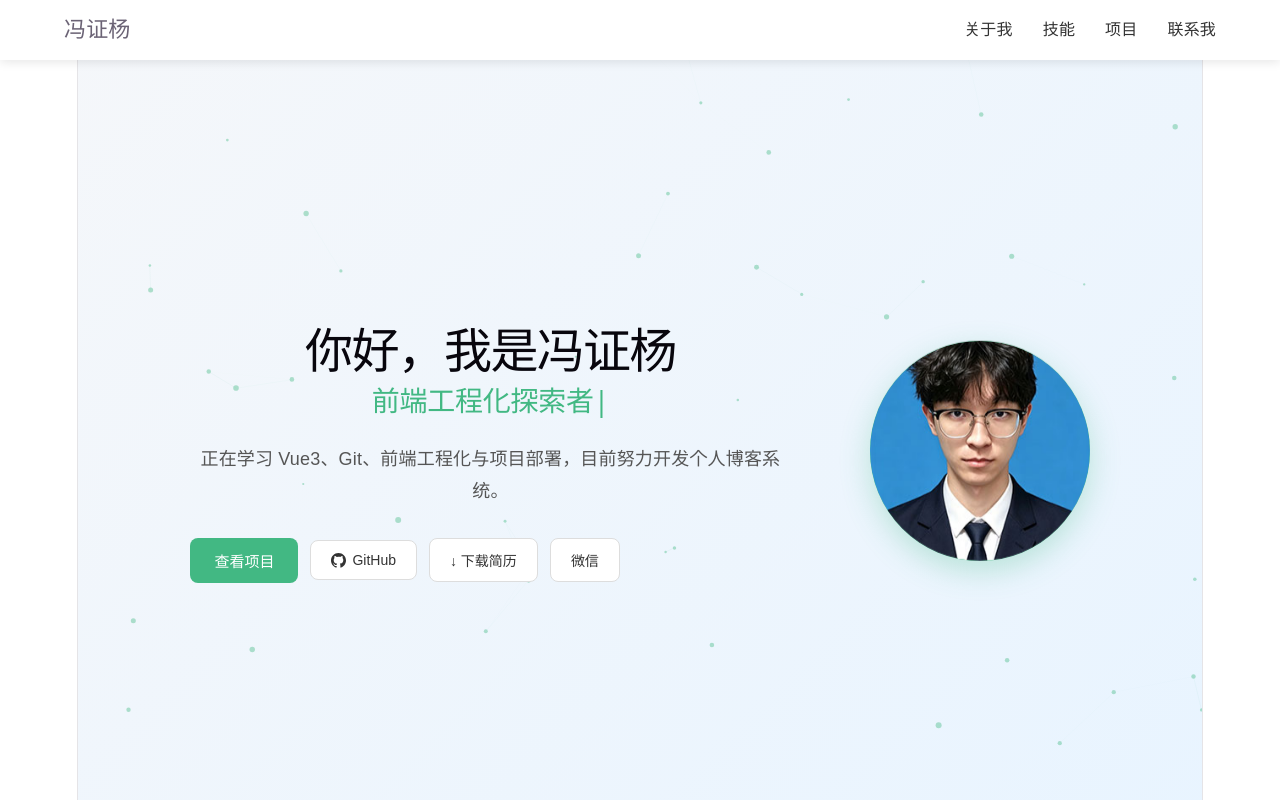
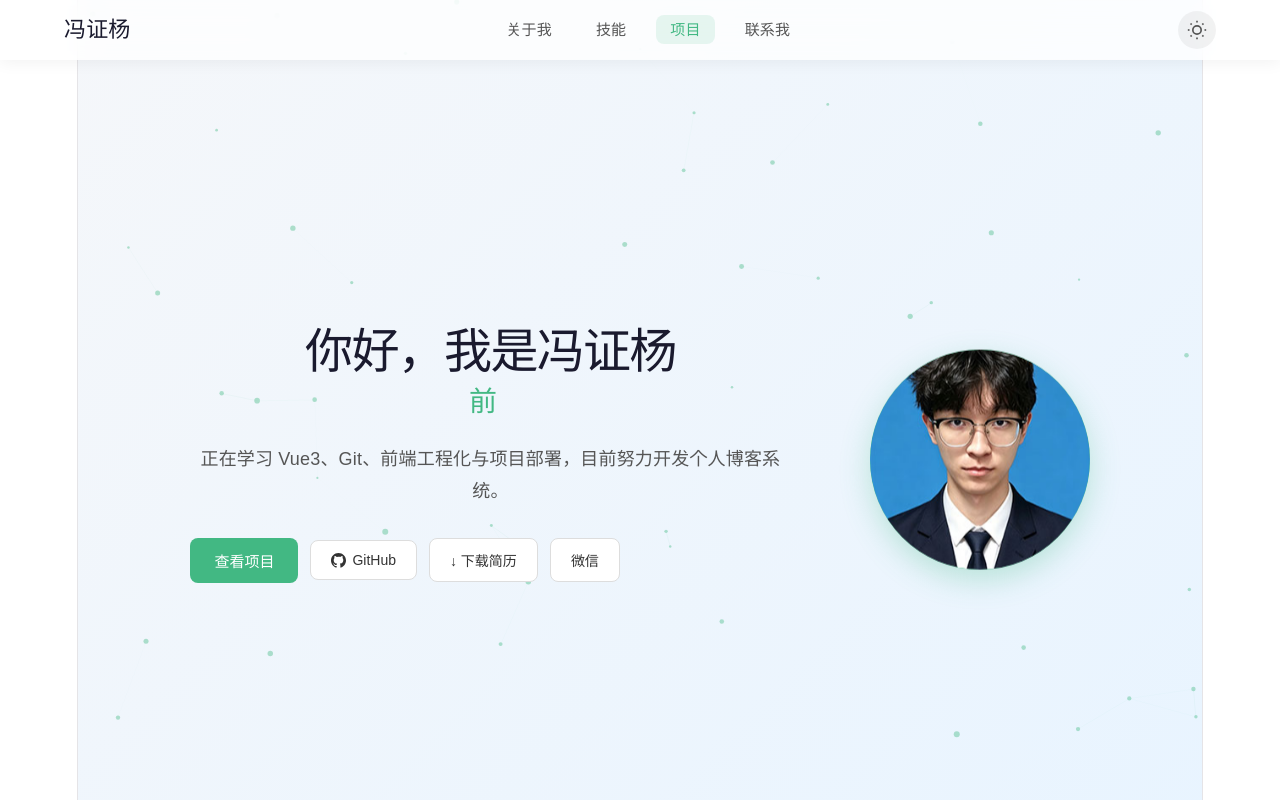
Before and after one commit to horizon0410/personal-website, a Vue app: page / in a window 1280 px wide. Shown: the top 800 px of the page. Built offline with nearby package versions, Linux system fonts and the light colour scheme.

Commit message:
feat:添加了毛玻璃导航栏与当前栏目高亮，还有深色模式切换，但效果不佳

```diff
--- a/src/components/About.vue
+++ b/src/components/About.vue
@@ -77,12 +77,22 @@ const stats = [
 .about {
   padding: 90px 10%;
   background: white;
+  transition: background 0.3s ease;
+}
+
+:global(.dark) .about {
+  background: #1a1a2e;
 }
 
 .section-title {
   font-size: clamp(26px, 3vw, 36px);
   margin: 0 0 40px;
   color: #1a1a2e;
+  transition: color 0.3s ease;
+}
+
+:global(.dark) .section-title {
+  color: #fff;
 }
 
 /* ── 个人简介卡片 ── */
@@ -93,7 +103,13 @@ const stats = [
   margin-bottom: 60px;
   box-shadow: 0 4px 20px rgba(0,0,0,0.06);
   border: 1px solid rgba(66,184,131,0.1);
-  transition: transform 0.25s ease, box-shadow 0.25s ease;
+  transition: transform 0.25s ease, box-shadow 0.25s ease, background 0.3s ease, border-color 0.3s ease;
+}
+
+:global(.dark) .intro-card {
+  background: linear-gradient(135deg, #252541 0%, #2a2a42 100%);
+  border-color: rgba(100,216,168,0.15);
+  box-shadow: 0 4px 20px rgba(0,0,0,0.3);
 }
 
 .intro-card:hover {
@@ -101,11 +117,20 @@ const stats = [
   box-shadow: 0 12px 36px rgba(66,184,131,0.12);
 }
 
+:global(.dark) .intro-card:hover {
+  box-shadow: 0 12px 36px rgba(100,216,168,0.15);
+}
+
 .intro-card p {
   line-height: 1.9;
   color: #444;
   margin: 0 0 14px;
   font-size: 15px;
+  transition: color 0.3s ease;
+}
+
+:global(.dark) .intro-card p {
+  color: #ccc;
 }
 
 .intro-card p:last-child {
@@ -115,6 +140,11 @@ const stats = [
 .intro-card strong {
   color: #42b883;
   font-weight: 600;
+  transition: color 0.3s ease;
+}
+
+:global(.dark) .intro-card strong {
+  color: #64d8a8;
 }
 
 /* ── 时间轴 ── */
@@ -127,6 +157,11 @@ const stats = [
   margin: 0 0 32px;
   color: #333;
   font-weight: 600;
+  transition: color 0.3s ease;
+}
+
+:global(.dark) .subsection-title {
+  color: #e0e0e0;
 }
 
 .timeline {
@@ -171,7 +206,12 @@ const stats = [
   background: white;
   border: 3px solid #42b883;
   box-shadow: 0 0 0 4px rgba(66,184,131,0.15);
-  transition: transform 0.25s ease, box-shadow 0.25s ease;
+  transition: transform 0.25s ease, box-shadow 0.25s ease, background 0.3s ease;
+}
+
+:global(.dark) .dot {
+  background: #1a1a2e;
+  border-color: #64d8a8;
 }
 
 .timeline-item:hover .dot {
@@ -185,12 +225,21 @@ const stats = [
   border-radius: 12px;
   padding: 20px 24px;
   border-left: 3px solid #42b883;
-  transition: transform 0.25s ease, box-shadow 0.25s ease;
+  transition: transform 0.25s ease, box-shadow 0.25s ease, background 0.3s ease, border-color 0.3s ease;
+}
+
+:global(.dark) .timeline-content {
+  background: #252541;
+  border-color: #64d8a8;
 }
 
 .timeline-item:hover .timeline-content {
   transform: translateX(6px);
   box-shadow: 0 6px 20px rgba(0,0,0,0.08);
+}
+
+:global(.dark) .timeline-item:hover .timeline-content {
+  box-shadow: 0 6px 20px rgba(0,0,0,0.4);
 }
 
 .year {
@@ -202,6 +251,12 @@ const stats = [
   padding: 3px 12px;
   border-radius: 999px;
   margin-bottom: 8px;
+  transition: background 0.3s ease;
+}
+
+:global(.dark) .year {
+  background: #64d8a8;
+  color: #1a1a2e;
 }
 
 .timeline-content h4 {
@@ -209,6 +264,11 @@ const stats = [
   color: #222;
   margin: 8px 0 6px;
   font-weight: 600;
+  transition: color 0.3s ease;
+}
+
+:global(.dark) .timeline-content h4 {
+  color: #e0e0e0;
 }
 
 .timeline-content p {
@@ -216,6 +276,11 @@ const stats = [
   line-height: 1.7;
   color: #555;
   margin: 0;
+  transition: color 0.3s ease;
+}
+
+:global(.dark) .timeline-content p {
+  color: #aaa;
 }
 
 /* ── 统计卡片 ── */
--- a/src/components/Contact.vue
+++ b/src/components/Contact.vue
@@ -15,11 +15,31 @@
 .contact {
   padding: 80px;
   background: #f5f7fa;
+  transition: background 0.3s ease;
+}
+
+:global(.dark) .contact {
+  background: #1a1a2e;
 }
 
 .contact h2 {
   font-size: 36px;
   margin-bottom: 20px;
+  color: #1a1a2e;
+  transition: color 0.3s ease;
+}
+
+:global(.dark) .contact h2 {
+  color: #fff;
+}
+
+.contact > p {
+  color: #555;
+  transition: color 0.3s ease;
+}
+
+:global(.dark) .contact > p {
+  color: #bbb;
 }
 
 .contact-info {
@@ -29,5 +49,11 @@
 .contact-info p {
   margin-bottom: 12px;
   font-size: 18px;
+  color: #333;
+  transition: color 0.3s ease;
+}
+
+:global(.dark) .contact-info p {
+  color: #ccc;
 }
 </style>
--- a/src/components/Hero.vue
+++ b/src/components/Hero.vue
@@ -117,6 +117,11 @@ onUnmounted(() => {
   padding: 60px 10% 0;
   background: linear-gradient(135deg, #f5f7fa 0%, #e8f4ff 100%);
   overflow: hidden;
+  transition: background 0.3s ease;
+}
+
+:global(.dark) .hero {
+  background: linear-gradient(135deg, #1a1a2e 0%, #16213e 100%);
 }
 
 .particles {
@@ -144,18 +149,34 @@ onUnmounted(() => {
 .hero-text h1 {
   font-size: clamp(28px, 4vw, 48px);
   margin: 0 0 20px 0;
+  color: #1a1a2e;
+  transition: color 0.3s ease;
+}
+
+:global(.dark) .hero-text h1 {
+  color: #fff;
 }
 
 .hero-text h2 {
   font-size: clamp(18px, 2.5vw, 28px);
   color: #42b883;
   margin: 0 0 20px 0;
+  transition: color 0.3s ease;
+}
+
+:global(.dark) .hero-text h2 {
+  color: #64d8a8;
 }
 
 .hero-text p {
   line-height: 1.8;
   color: #555;
   margin: 0;
+  transition: color 0.3s ease;
+}
+
+:global(.dark) .hero-text p {
+  color: #bbb;
 }
 
 .buttons {
@@ -191,9 +212,21 @@ onUnmounted(() => {
   display: flex;
   align-items: center;
   gap: 6px;
-  transition: transform 0.2s, box-shadow 0.2s;
+  transition: transform 0.2s, box-shadow 0.2s, background 0.3s, color 0.3s, border-color 0.3s;
 }
 .btn-outline:hover { transform: translateY(-3px); box-shadow: 0 4px 12px rgba(0,0,0,0.1); }
+
+:global(.dark) .btn-outline {
+  background: rgba(255, 255, 255, 0.1);
+  color: #ddd;
+  border-color: rgba(255, 255, 255, 0.2);
+}
+
+:global(.dark) .btn-outline:hover {
+  background: rgba(255, 255, 255, 0.15);
+  color: #fff;
+  box-shadow: 0 4px 12px rgba(0,0,0,0.4);
+}
 
 .wechat-wrap {
   position: relative;
@@ -214,6 +247,12 @@ onUnmounted(() => {
   gap: 8px;
   white-space: nowrap;
   z-index: 100;
+  transition: background 0.3s ease, box-shadow 0.3s ease;
+}
+
+:global(.dark) .qr-popup {
+  background: #2a2a3e;
+  box-shadow: 0 8px 30px rgba(0,0,0,0.5);
 }
 
 .qr-popup img {
@@ -226,6 +265,11 @@ onUnmounted(() => {
 .qr-popup span {
   font-size: 12px;
   color: #888;
+  transition: color 0.3s ease;
+}
+
+:global(.dark) .qr-popup span {
+  color: #aaa;
 }
 
 .qr-pop-enter-active, .qr-pop-leave-active { transition: opacity 0.2s, transform 0.2s; }
--- a/src/components/Navbar.vue
+++ b/src/components/Navbar.vue
@@ -1,15 +1,81 @@
+<script setup>
+import { ref, onMounted, onUnmounted } from 'vue'
+
+const sections = ['about', 'skills', 'projects', 'contact']
+const activeSection = ref('')
+const isDark = ref(false)
+
+function updateActiveSection() {
+  const scrollPos = window.scrollY + 100
+  for (const id of sections) {
+    const el = document.getElementById(id)
+    if (el) {
+      const top = el.offsetTop
+      const height = el.offsetHeight
+      if (scrollPos >= top && scrollPos < top + height) {
+        activeSection.value = id
+        return
+      }
+    }
+  }
+}
+
+function toggleDark() {
+  isDark.value = !isDark.value
+  document.documentElement.classList.toggle('dark', isDark.value)
+  localStorage.setItem('theme', isDark.value ? 'dark' : 'light')
+}
+
+onMounted(() => {
+  // 加载主题偏好
+  const saved = localStorage.getItem('theme')
+  if (saved === 'dark' || (!saved && window.matchMedia('(prefers-color-scheme: dark)').matches)) {
+    isDark.value = true
+    document.documentElement.classList.add('dark')
+  }
+
+  updateActiveSection()
+  window.addEventListener('scroll', updateActiveSection)
+})
+
+onUnmounted(() => {
+  window.removeEventListener('scroll', updateActiveSection)
+})
+</script>
+
 <template>
   <nav class="navbar">
-    <div class="logo">
-      冯证杨
-    </div>
+    <div class="logo">冯证杨</div>
 
     <ul class="nav-links">
-      <li><a href="#about">关于我</a></li>
-      <li><a href="#skills">技能</a></li>
-      <li><a href="#projects">项目</a></li>
-      <li><a href="#contact">联系我</a></li>
+      <li v-for="section in sections" :key="section">
+        <a
+          :href="`#${section}`"
+          :class="{ active: activeSection === section }"
+        >
+          {{ section === 'about' ? '关于我' :
+             section === 'skills' ? '技能' :
+             section === 'projects' ? '项目' : '联系我' }}
+        </a>
+      </li>
     </ul>
+
+    <button class="theme-toggle" @click="toggleDark" :aria-label="isDark ? '切换到浅色模式' : '切换到深色模式'">
+      <svg v-if="!isDark" width="20" height="20" viewBox="0 0 24 24" fill="none" stroke="currentColor" stroke-width="2">
+        <circle cx="12" cy="12" r="5"/>
+        <line x1="12" y1="1" x2="12" y2="3"/>
+        <line x1="12" y1="21" x2="12" y2="23"/>
+        <line x1="4.22" y1="4.22" x2="5.64" y2="5.64"/>
+        <line x1="18.36" y1="18.36" x2="19.78" y2="19.78"/>
+        <line x1="1" y1="12" x2="3" y2="12"/>
+        <line x1="21" y1="12" x2="23" y2="12"/>
+        <line x1="4.22" y1="19.78" x2="5.64" y2="18.36"/>
+        <line x1="18.36" y1="5.64" x2="19.78" y2="4.22"/>
+      </svg>
+      <svg v-else width="20" height="20" viewBox="0 0 24 24" fill="currentColor">
+        <path d="M21 12.79A9 9 0 1 1 11.21 3 7 7 0 0 0 21 12.79z"/>
+      </svg>
+    </button>
   </nav>
 </template>
 
@@ -19,22 +85,24 @@
   top: 0;
   left: 0;
   right: 0;
-
   height: 60px;
-
-  background: white;
-
+  background: rgba(255, 255, 255, 0.75);
+  backdrop-filter: blur(12px);
+  -webkit-backdrop-filter: blur(12px);
   display: flex;
   justify-content: space-between;
   align-items: center;
-
   padding: 0 5%;
   max-width: 1400px;
   margin: 0 auto;
+  box-shadow: 0 2px 16px rgba(0, 0, 0, 0.06);
+  z-index: 1000;
+  transition: background 0.3s ease, box-shadow 0.3s ease;
+}
 
-  box-shadow: 0 2px 10px rgba(0,0,0,0.1);
-
-  z-index: 1000;
+:global(.dark) .navbar {
+  background: rgba(26, 26, 46, 0.85);
+  box-shadow: 0 2px 16px rgba(0, 0, 0, 0.3);
 }
 
 .logo {
@@ -42,23 +110,91 @@
   font-weight: bold;
   white-space: nowrap;
   flex-shrink: 0;
+  color: #1a1a2e;
+  transition: color 0.3s ease;
+}
+
+:global(.dark) .logo {
+  color: #fff;
 }
 
 .nav-links {
   display: flex;
-  gap: clamp(15px, 3vw, 30px);
+  gap: clamp(8px, 2vw, 16px);
   list-style: none;
   margin: 0;
   padding: 0;
   flex-wrap: wrap;
-  justify-content: flex-end;
+  align-items: center;
 }
 
 .nav-links a {
+  position: relative;
   text-decoration: none;
-  color: #333;
-  font-size: clamp(14px, 2.5vw, 16px);
+  color: #555;
+  font-size: clamp(14px, 2.5vw, 15px);
   white-space: nowrap;
+  padding: 6px 14px;
+  border-radius: 8px;
+  transition: color 0.25s ease, background 0.25s ease;
+}
+
+:global(.dark) .nav-links a {
+  color: #ccc;
+}
+
+.nav-links a:hover {
+  color: #42b883;
+  background: rgba(66, 184, 131, 0.08);
+}
+
+:global(.dark) .nav-links a:hover {
+  color: #64d8a8;
+  background: rgba(100, 216, 168, 0.12);
+}
+
+.nav-links a.active {
+  color: #42b883;
+  background: rgba(66, 184, 131, 0.12);
+  font-weight: 600;
+}
+
+:global(.dark) .nav-links a.active {
+  color: #64d8a8;
+  background: rgba(100, 216, 168, 0.18);
+}
+
+/* ── Theme Toggle ── */
+.theme-toggle {
+  display: flex;
+  align-items: center;
+  justify-content: center;
+  width: 38px;
+  height: 38px;
+  border-radius: 50%;
+  border: none;
+  background: rgba(0, 0, 0, 0.05);
+  color: #555;
+  cursor: pointer;
+  transition: background 0.25s ease, color 0.25s ease, transform 0.2s ease;
+  margin-left: 12px;
+  flex-shrink: 0;
+}
+
+.theme-toggle:hover {
+  background: rgba(66, 184, 131, 0.15);
+  color: #42b883;
+  transform: rotate(15deg) scale(1.08);
+}
+
+:global(.dark) .theme-toggle {
+  background: rgba(255, 255, 255, 0.1);
+  color: #ddd;
+}
+
+:global(.dark) .theme-toggle:hover {
+  background: rgba(100, 216, 168, 0.2);
+  color: #64d8a8;
 }
 
 @media (max-width: 768px) {
@@ -67,7 +203,18 @@
   }
 
   .nav-links {
-    gap: 10px;
+    gap: 6px;
+  }
+
+  .nav-links a {
+    padding: 5px 10px;
+    font-size: 13px;
+  }
+
+  .theme-toggle {
+    width: 34px;
+    height: 34px;
+    margin-left: 8px;
   }
 }
 </style>
--- a/src/components/Projects.vue
+++ b/src/components/Projects.vue
@@ -90,11 +90,22 @@ const close = () => { active.value = null }
 .projects {
   padding: 80px;
   background: #f9fafb;
+  transition: background 0.3s ease;
+}
+
+:global(.dark) .projects {
+  background: #16213e;
 }
 
 .projects h2 {
   font-size: 36px;
   margin-bottom: 40px;
+  color: #1a1a2e;
+  transition: color 0.3s ease;
+}
+
+:global(.dark) .projects h2 {
+  color: #fff;
 }
 
 .project-list {
@@ -112,7 +123,12 @@ const close = () => { active.value = null }
   display: flex;
   flex-direction: column;
   gap: 14px;
-  transition: transform 0.25s ease, box-shadow 0.25s ease;
+  transition: transform 0.25s ease, box-shadow 0.25s ease, background 0.3s ease;
+}
+
+:global(.dark) .project-card {
+  background: #252541;
+  box-shadow: 0 2px 10px rgba(0, 0, 0, 0.4);
 }
 
 .project-card:hover {
@@ -120,10 +136,19 @@ const close = () => { active.value = null }
   box-shadow: 0 12px 28px rgba(66, 184, 131, 0.18);
 }
 
+:global(.dark) .project-card:hover {
+  box-shadow: 0 12px 28px rgba(100, 216, 168, 0.25);
+}
+
 .project-card h3 {
   margin: 0;
   font-size: 18px;
   color: #222;
+  transition: color 0.3s ease;
+}
+
+:global(.dark) .project-card h3 {
+  color: #e0e0e0;
 }
 
 .project-card p {
@@ -132,6 +157,11 @@ const close = () => { active.value = null }
   color: #555;
   font-size: 14px;
   flex: 1;
+  transition: color 0.3s ease;
+}
+
+:global(.dark) .project-card p {
+  color: #aaa;
 }
 
 .tags {
@@ -147,6 +177,12 @@ const close = () => { active.value = null }
   padding: 3px 10px;
   border-radius: 20px;
   font-weight: 500;
+  transition: background 0.3s ease, color 0.3s ease;
+}
+
+:global(.dark) .tag {
+  background: rgba(100,216,168,0.15);
+  color: #64d8a8;
 }
 
 .detail-btn {
@@ -166,6 +202,15 @@ const close = () => { active.value = null }
   transform: translateY(-2px);
 }
 
+:global(.dark) .detail-btn {
+  background: #64d8a8;
+  color: #1a1a2e;
+}
+
+:global(.dark) .detail-btn:hover {
+  background: #52c896;
+}
+
 /* 弹窗 */
 .modal-mask {
   position: fixed;
@@ -175,6 +220,11 @@ const close = () => { active.value = null }
   align-items: center;
   justify-content: center;
   z-index: 2000;
+  transition: background 0.3s ease;
+}
+
+:global(.dark) .modal-mask {
+  background: rgba(0, 0, 0, 0.7);
 }
 
 .modal {
@@ -185,12 +235,23 @@ const close = () => { active.value = null }
   max-width: 520px;
   position: relative;
   box-shadow: 0 20px 60px rgba(0, 0, 0, 0.2);
+  transition: background 0.3s ease, box-shadow 0.3s ease;
+}
+
+:global(.dark) .modal {
+  background: #252541;
+  box-shadow: 0 20px 60px rgba(0, 0, 0, 0.6);
 }
 
 .modal h3 {
   font-size: 22px;
   margin: 0 0 12px;
   color: #222;
+  transition: color 0.3s ease;
+}
+
+:global(.dark) .modal h3 {
+  color: #e0e0e0;
 }
 
 .modal-summary {
@@ -198,12 +259,22 @@ const close = () => { active.value = null }
   line-height: 1.8;
   margin: 0 0 16px;
   font-size: 15px;
+  transition: color 0.3s ease;
+}
+
+:global(.dark) .modal-summary {
+  color: #aaa;
 }
 
 .modal h4 {
   margin: 20px 0 10px;
   font-size: 15px;
   color: #333;
+  transition: color 0.3s ease;
+}
+
+:global(.dark) .modal h4 {
+  color: #ccc;
 }
 
 .modal ul {
@@ -218,6 +289,11 @@ const close = () => { active.value = null }
   color: #555;
   line-height: 1.7;
   font-size: 14px;
+  transition: color 0.3s ease;
+}
+
+:global(.dark) .modal ul li {
+  color: #aaa;
 }
 
 .github-link {
@@ -227,6 +303,11 @@ const close = () => { active.value = null }
   font-weight: 600;
   text-decoration: none;
   font-size: 14px;
+  transition: color 0.3s ease;
+}
+
+:global(.dark) .github-link {
+  color: #64d8a8;
 }
 
 .github-link:hover {
@@ -250,6 +331,14 @@ const close = () => { active.value = null }
   color: #333;
 }
 
+:global(.dark) .close-btn {
+  color: #888;
+}
+
+:global(.dark) .close-btn:hover {
+  color: #ddd;
+}
+
 /* 过渡动画 */
 .fade-enter-active,
 .fade-leave-active {
--- a/src/components/Skills.vue
+++ b/src/components/Skills.vue
@@ -110,6 +110,11 @@ onMounted(fillBars)
   padding: 90px 10%;
   background: linear-gradient(160deg, #f0f4f8 0%, #e8f4ff 100%);
   min-height: 60vh;
+  transition: background 0.3s ease;
+}
+
+:global(.dark) .skills {
+  background: linear-gradient(160deg, #16213e 0%, #1a1a2e 100%);
 }
 
 .section-title {
@@ -117,6 +122,11 @@ onMounted(fillBars)
   margin: 0 0 40px;
   color: #1a1a2e;
   letter-spacing: 0.02em;
+  transition: color 0.3s ease;
+}
+
+:global(.dark) .section-title {
+  color: #fff;
 }
 
 /* ── Tabs ── */
@@ -141,6 +151,12 @@ onMounted(fillBars)
   box-shadow: 0 2px 8px rgba(0,0,0,0.06);
 }
 
+:global(.dark) .tab-btn {
+  background: rgba(255,255,255,0.08);
+  color: #bbb;
+  box-shadow: 0 2px 8px rgba(0,0,0,0.3);
+}
+
 .tab-btn:hover {
   border-color: #42b883;
   color: #42b883;
@@ -148,11 +164,23 @@ onMounted(fillBars)
   box-shadow: 0 6px 16px rgba(66,184,131,0.18);
 }
 
+:global(.dark) .tab-btn:hover {
+  border-color: #64d8a8;
+  color: #64d8a8;
+  box-shadow: 0 6px 16px rgba(100,216,168,0.25);
+}
+
 .tab-btn.active {
   background: #42b883;
   color: white;
   border-color: #42b883;
   box-shadow: 0 6px 20px rgba(66,184,131,0.35);
+}
+
+:global(.dark) .tab-btn.active {
+  background: #64d8a8;
+  color: #1a1a2e;
+  border-color: #64d8a8;
 }
 
 /* ── Skill list ── */
@@ -171,13 +199,23 @@ onMounted(fillBars)
   border-radius: 16px;
   padding: 22px 26px;
   box-shadow: 0 4px 16px rgba(0,0,0,0.07);
-  transition: transform 0.25s ease, box-shadow 0.25s ease;
+  transition: transform 0.25s ease, box-shadow 0.25s ease, background 0.3s ease, border-color 0.3s ease;
   animation: card-in 0.35s ease both;
+}
+
+:global(.dark) .skill-card {
+  background: rgba(37,37,65,0.6);
+  border-color: rgba(255,255,255,0.1);
+  box-shadow: 0 4px 16px rgba(0,0,0,0.3);
 }
 
 .skill-card:hover {
   transform: translateY(-6px);
   box-shadow: 0 12px 32px rgba(66,184,131,0.18);
+}
+
+:global(.dark) .skill-card:hover {
+  box-shadow: 0 12px 32px rgba(100,216,168,0.25);
 }
 
 @keyframes card-in {
@@ -197,12 +235,22 @@ onMounted(fillBars)
   font-size: 15px;
   font-weight: 600;
   color: #222;
+  transition: color 0.3s ease;
+}
+
+:global(.dark) .skill-name {
+  color: #e0e0e0;
 }
 
 .skill-pct {
   font-size: 13px;
   color: #42b883;
   font-weight: 600;
+  transition: color 0.3s ease;
+}
+
+:global(.dark) .skill-pct {
+  color: #64d8a8;
 }
 
 .bar-track {
@@ -210,6 +258,11 @@ onMounted(fillBars)
   border-radius: 999px;
   background: rgba(0,0,0,0.08);
   overflow: hidden;
+  transition: background 0.3s ease;
+}
+
+:global(.dark) .bar-track {
+  background: rgba(255,255,255,0.1);
 }
 
 .bar-fill {
```
